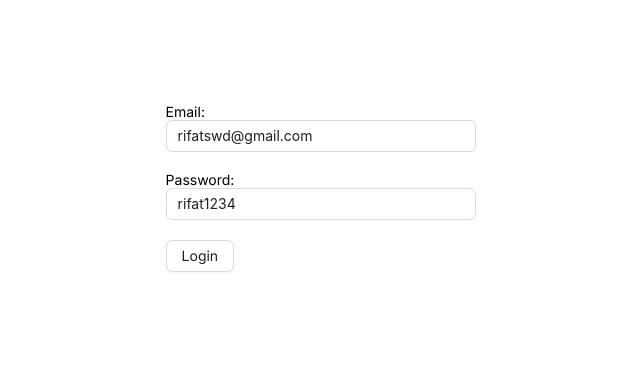
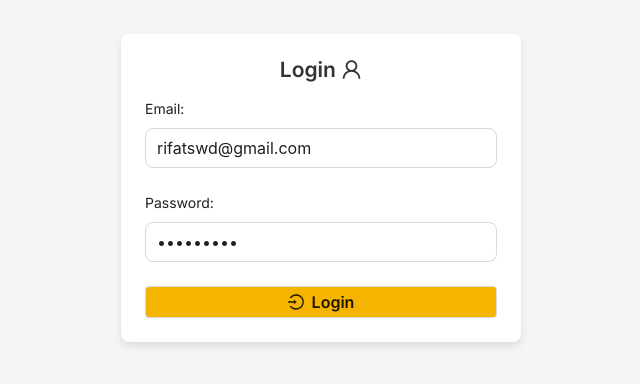
Before and after one commit to rifat-sarker/bicycle-store-client, a React (Vite) app: page /login in a window 1280 px wide. Shown: the part 212-596 px from the top of the page, without its empty margins (319-959 px from the left). Built offline with nearby package versions, Linux system fonts and the light colour scheme.

Commit message:
Add form validation with Zod and update Login component; enhance form layout and styling

```diff
--- a/package.json
+++ b/package.json
@@ -10,6 +10,7 @@
     "preview": "vite preview"
   },
   "dependencies": {
+    "@hookform/resolvers": "^3.10.0",
     "@reduxjs/toolkit": "^2.5.0",
     "antd": "^5.23.2",
     "jwt-decode": "^4.0.0",
@@ -19,7 +20,8 @@
     "react-redux": "^9.2.0",
     "react-router-dom": "^7.1.3",
     "redux-persist": "^6.0.0",
-    "sonner": "^1.7.2"
+    "sonner": "^1.7.2",
+    "zod": "^3.24.1"
   },
   "devDependencies": {
     "@eslint/js": "^9.17.0",
--- a/src/components/form/BSForm.tsx
+++ b/src/components/form/BSForm.tsx
@@ -1,3 +1,4 @@
+import { Form } from "antd";
 import { ReactNode } from "react";
 import {
   FieldValues,
@@ -8,22 +9,31 @@ import {
 
 type TFormConfig = {
   defaultValues?: Record<string, any>;
+  resolver?: any;
 };
 type TFromProps = {
   onSubmit: SubmitHandler<FieldValues>;
   children: ReactNode;
 } & TFormConfig;
 
-const BSForm = ({ onSubmit, children, defaultValues }: TFromProps) => {
+const BSForm = ({
+  onSubmit,
+  children,
+  defaultValues,
+  resolver,
+}: TFromProps) => {
   const formConfig: TFormConfig = {};
 
   if (defaultValues) {
     formConfig["defaultValues"] = defaultValues;
   }
+  if (resolver) {
+    formConfig["resolver"] = resolver;
+  }
   const methods = useForm(formConfig);
   return (
     <FormProvider {...methods}>
-      <form onSubmit={methods.handleSubmit(onSubmit)}>{children}</form>
+      <Form layout="vertical" onFinish={methods.handleSubmit(onSubmit)}>{children}</Form>
     </FormProvider>
   );
 };
--- a/src/components/form/BSInput.tsx
+++ b/src/components/form/BSInput.tsx
@@ -1,4 +1,4 @@
-import { Input } from "antd";
+import { Form, Input } from "antd";
 import { Controller } from "react-hook-form";
 
 type TInputProps = {
@@ -9,10 +9,13 @@ type TInputProps = {
 const BSInput = ({ type, name, label }: TInputProps) => {
   return (
     <div style={{ marginBottom: "20px" }}>
-      {label ? label : null}
       <Controller
         name={name}
-        render={({ field }) => <Input {...field} type={type} id={name} />}
+        render={({ field }) => (
+          <Form.Item label={label}>
+            <Input {...field} type={type} id={name} size="large" />
+          </Form.Item>
+        )}
       />
     </div>
   );
--- a/src/index.css
+++ b/src/index.css
@@ -4,3 +4,21 @@
   box-sizing: border-box;
   font-family: "Inter", serif;
 }
+
+
+/* Primary and Secondary Colors */
+.primary-color {
+  color: #007bff;
+}
+
+.primary-bg {
+  background-color: #007bff;
+}
+
+.secondary-color {
+  color: #f4b400;
+}
+
+.secondary-bg {
+  background-color: #f4b400;
+}
--- a/src/pages/Login.tsx
+++ b/src/pages/Login.tsx
@@ -8,6 +8,9 @@ import { useNavigate } from "react-router-dom";
 import BSForm from "../components/form/BSForm";
 import { verifyToken } from "../utils/verifyToken";
 import BSInput from "../components/form/BSInput";
+import { LoginOutlined, UserOutlined } from "@ant-design/icons";
+import { zodResolver } from "@hookform/resolvers/zod";
+import { loginSchema } from "../schemas/login.schema";
 
 const Login = () => {
   const dispatch = useAppDispatch();
@@ -17,7 +20,7 @@ const Login = () => {
   // console.log("error", error);
 
   const defaultValues = {
-    userEmail: "rifatswd@gmail.com",
+    email: "rifatswd@gmail.com",
     password: "rifat1234",
   };
 
@@ -26,7 +29,7 @@ const Login = () => {
     const toastId = toast.loading("Logging in");
     try {
       const userInfo = {
-        email: data.userEmail,
+        email: data.email,
         password: data.password,
       };
       const res = await login(userInfo).unwrap();
@@ -42,12 +45,58 @@ const Login = () => {
   };
 
   return (
-    <Row justify="center" align="middle" style={{ height: "100vh" }}>
-      <BSForm onSubmit={onSubmit} defaultValues={defaultValues}>
-        <BSInput type="text" name="userEmail" label="Email:" />
-        <BSInput type="text" name="password" label="Password:" />
-        <Button htmlType="submit">Login</Button>
-      </BSForm>
+    <Row
+      justify="center"
+      align="middle"
+      style={{
+        height: "100vh",
+        backgroundColor: "#f5f5f5",
+        padding: "0 16px",
+      }}
+    >
+      <div
+        style={{
+          background: "#fff",
+          padding: "24px",
+          borderRadius: "8px",
+          boxShadow: "0 4px 8px rgba(0, 0, 0, 0.1)",
+          maxWidth: "400px",
+          width: "100%",
+        }}
+      >
+        <h2
+          style={{
+            textAlign: "center",
+            marginBottom: "16px",
+            fontWeight: "600",
+            color: "#333",
+          }}
+        >
+          Login <UserOutlined />
+        </h2>
+        <BSForm
+          onSubmit={onSubmit}
+          resolver={zodResolver(loginSchema)}
+          defaultValues={defaultValues}
+        >
+          <BSInput type="email" name="email" label="Email:" />
+          <BSInput type="password" name="password" label="Password:" />
+          <Button
+            icon={<LoginOutlined />}
+            className="secondary-bg"
+            style={{
+              width: "100%",
+              padding: "10px 0",
+              borderRadius: "4px",
+              fontWeight: "600",
+              fontSize: "16px",
+            }}
+            htmlType="submit"
+          >
+            Login
+          </Button>
+        </BSForm>
+      </div>
     </Row>
   );
 };
--- /dev/null
+++ b/src/schemas/login.schema.ts
@@ -0,0 +1,6 @@
+import { z } from "zod";
+
+export const loginSchema = z.object({
+  email: z.string({ required_error: "Please enter Email" }),
+  password: z.string({ required_error: "Please enter Password" }),
+});
```
Also changed, not shown: 1 other file (tests, documents, lock files or other folders).
